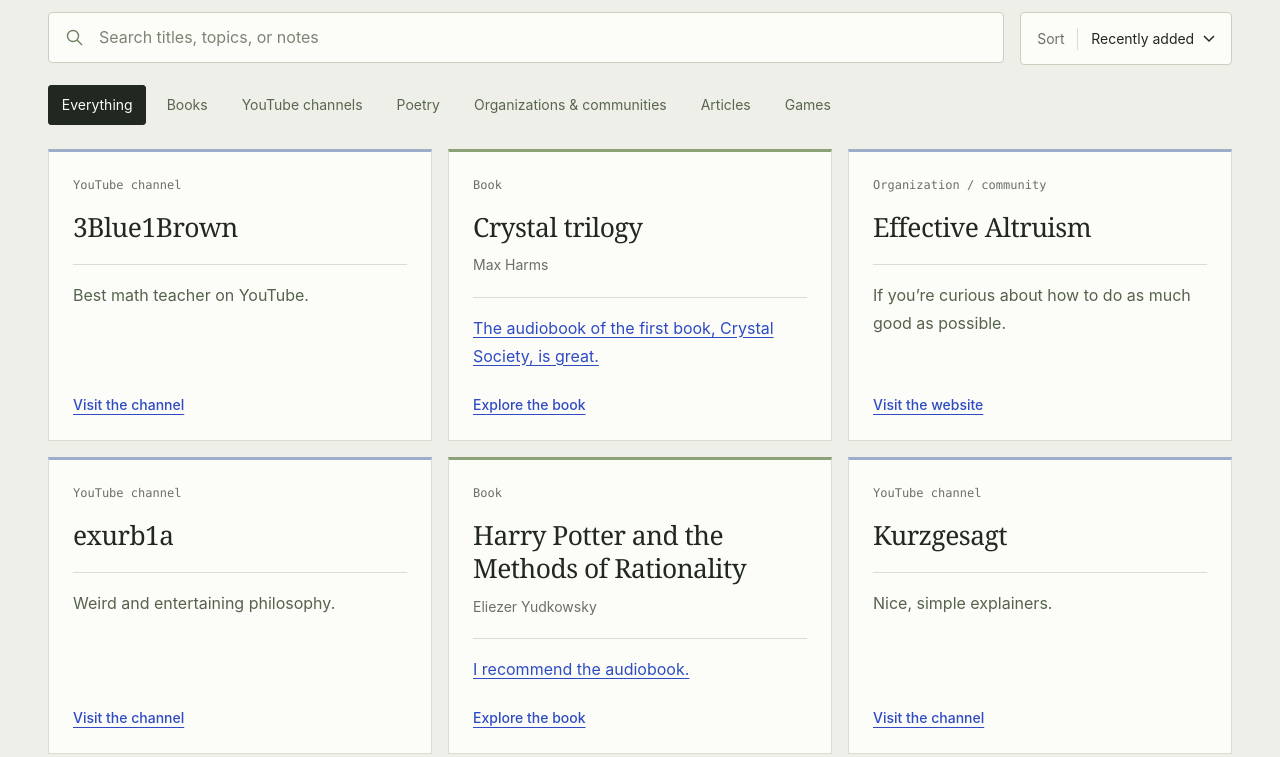
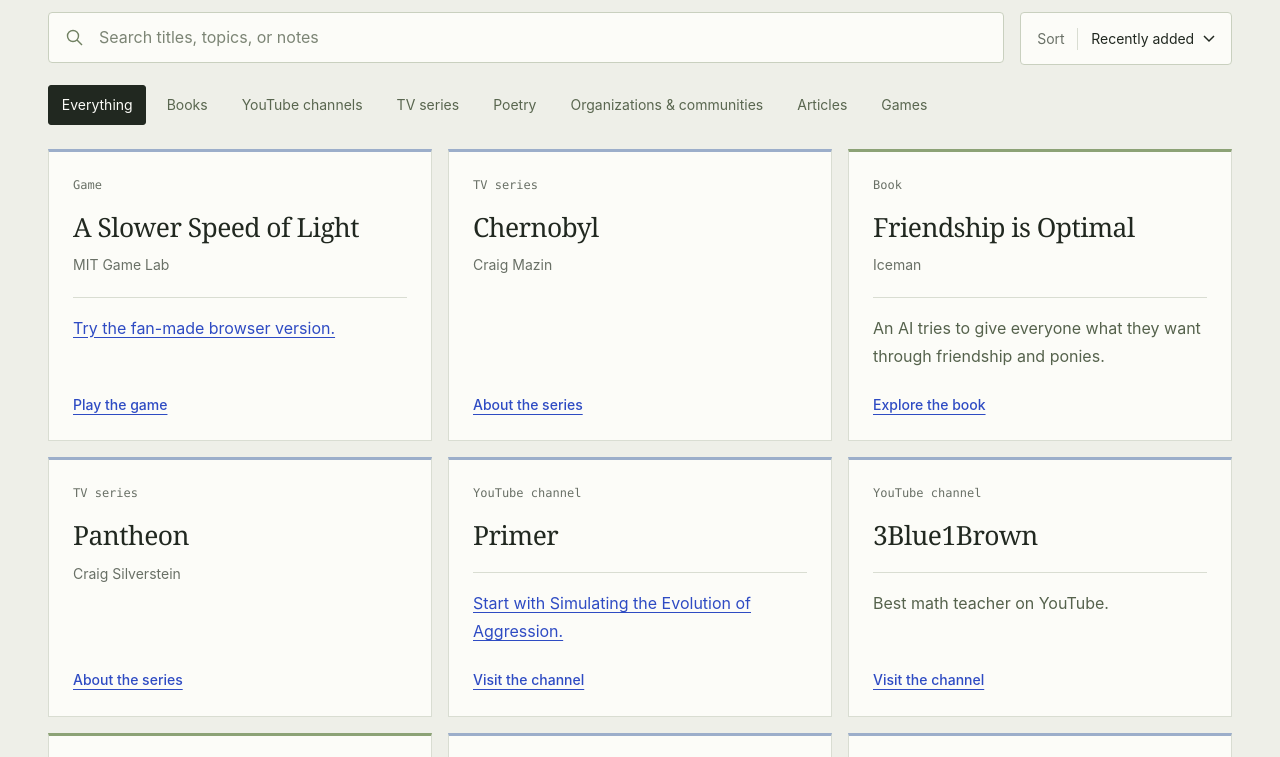
Before and after one commit to fcavaletto/fcavaletto.github.io, a plain HTML site: page resources.html in a window 1280 px wide. Shown: the part 574-1331 px from the top of the page. Drawn offline with Linux system fonts and the light colour scheme.

Commit message:
Add TV series and refresh the recommendations collection

```diff
--- a/resources.html
+++ b/resources.html
@@ -3,7 +3,7 @@
 <head>
   <meta charset="utf-8">
   <meta name="viewport" content="width=device-width,initial-scale=1">
-  <meta name="description" content="Federico Cavaletto's personal collection of books, YouTube channels, poetry, communities, articles, and games.">
+  <meta name="description" content="Federico Cavaletto's personal collection of books, YouTube channels, TV series, poetry, communities, articles, and games.">
   <meta name="theme-color" content="#f4f3ed">
   <title>Stuff I’d recommend — Federico Cavaletto</title>
   <link rel="icon" type="image/svg+xml" href="/favicon.svg">
--- a/resources.js
+++ b/resources.js
@@ -4,6 +4,7 @@
 const FORMATS = {
   book: {label:'Book', category:'Books', action:'Explore the book'},
   channel: {label:'YouTube channel', category:'YouTube channels', action:'Visit the channel'},
+  tv: {label:'TV series', category:'TV series', action:'About the series'},
   poetry: {label:'Poetry', category:'Poetry', action:'Read the collection'},
   community: {label:'Organization / community', category:'Organizations & communities', action:'Visit the website'},
   article: {label:'Article', category:'Articles', action:'Read the article'},
--- a/resources.json
+++ b/resources.json
@@ -137,15 +137,6 @@
       "addedAt": "2026-11-22"
     },
     {
-      "id": "universal-paperclips",
-      "format": "game",
-      "title": "Universal Paperclips",
-      "url": "https://decisionproblem.com/paperclips/index2.html",
-      "creator": "Frank Lantz",
-      "note": "You’re an AI whose only job is to make paperclips.",
-      "addedAt": "2026-11-22"
-    },
-    {
       "id": "evolution-of-trust",
       "format": "game",
       "title": "The Evolution of Trust",
@@ -153,6 +144,50 @@
       "creator": "Nicky Case",
       "note": "A game about when it pays to trust each other.",
       "addedAt": "2026-11-22"
+    },
+    {
+      "id": "friendship-is-optimal",
+      "format": "book",
+      "title": "Friendship is Optimal",
+      "url": "https://www.fimfiction.net/story/62074/friendship-is-optimal",
+      "creator": "Iceman",
+      "note": "An AI tries to give everyone what they want through friendship and ponies.",
+      "addedAt": "2026-11-24"
+    },
+    {
+      "id": "primer",
+      "format": "channel",
+      "title": "Primer",
+      "url": "https://www.youtube.com/@PrimerBlobs",
+      "note": "Start with Simulating the Evolution of Aggression.",
+      "noteUrl": "https://www.youtube.com/watch?v=YNMkADpvO4w",
+      "addedAt": "2026-11-24"
+    },
+    {
+      "id": "a-slower-speed-of-light",
+      "format": "game",
+      "title": "A Slower Speed of Light",
+      "url": "https://gamelab.mit.edu/games/a-slower-speed-of-light/",
+      "creator": "MIT Game Lab",
+      "note": "Try the fan-made browser version.",
+      "noteUrl": "https://theandelope.itch.io/a-slower-speed-of-light",
+      "addedAt": "2026-11-24"
+    },
+    {
+      "id": "chernobyl",
+      "format": "tv",
+      "title": "Chernobyl",
+      "url": "https://en.wikipedia.org/wiki/Chernobyl_(miniseries)",
+      "creator": "Craig Mazin",
+      "addedAt": "2026-11-24"
+    },
+    {
+      "id": "pantheon",
+      "format": "tv",
+      "title": "Pantheon",
+      "url": "https://en.wikipedia.org/wiki/Pantheon_(TV_series)",
+      "creator": "Craig Silverstein",
+      "addedAt": "2026-11-24"
     }
   ]
 }
```
